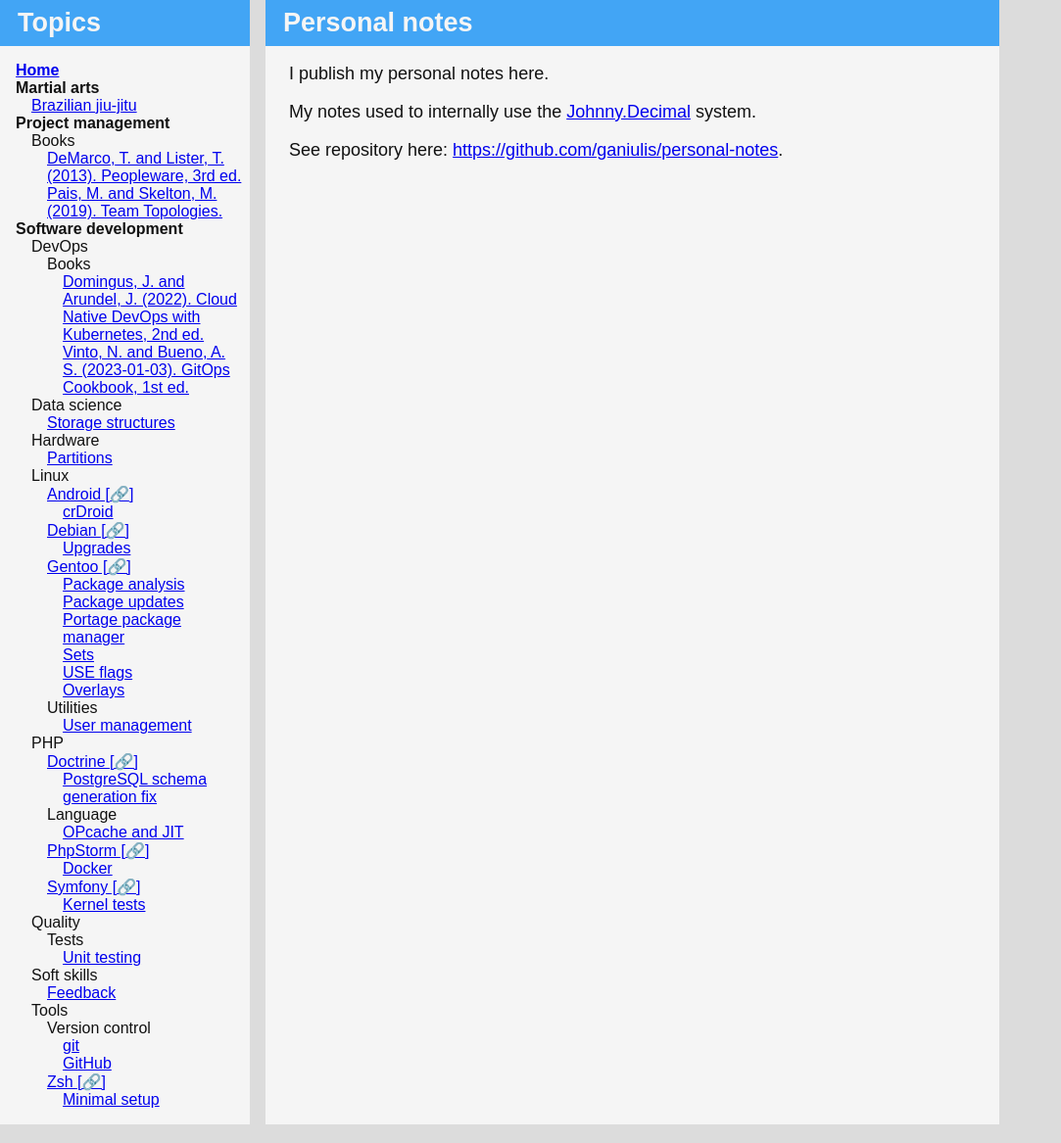
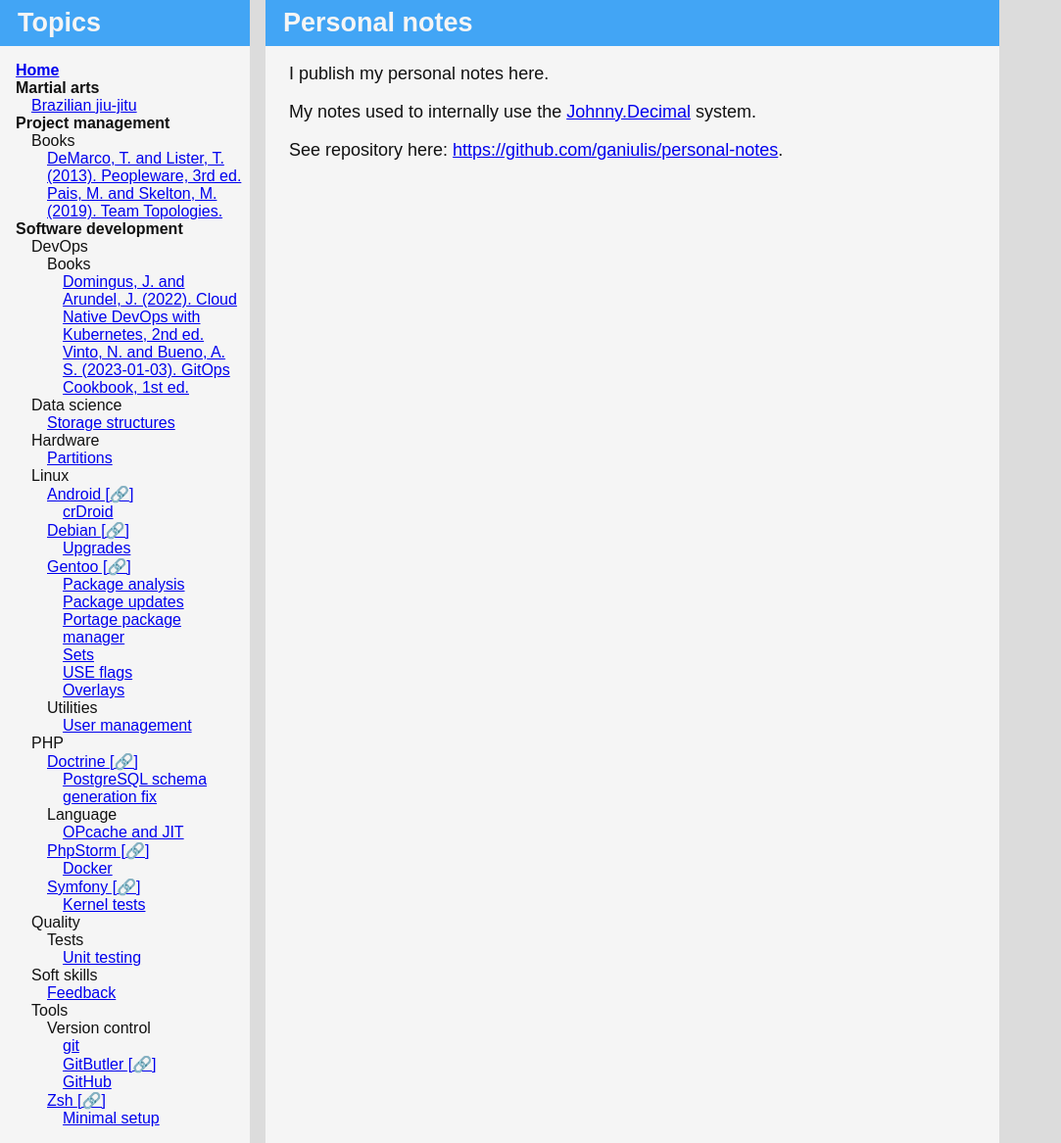
Before and after one commit to ganiulis/personal-notes, a Jekyll site: the page built from index.md, in a window 1280 px wide. Shown: the whole page at 98% size, without its empty margins (0-1083 px from the left). Built offline with Jekyll 4.4.1, drawn with Linux system fonts in a browser that asks for light colours; our own code applies the rules of GitHub Pages for plain Markdown files.

Commit message:
feat: Notes

```diff
--- a/_data/navigation.yaml
+++ b/_data/navigation.yaml
@@ -120,6 +120,8 @@ items:
             items:
               - title: git
                 path: git
+              - title: GitButler
+                website: https://gitbutler.com
               - title: GitHub
                 path: github
           - title: Zsh
--- a/_includes/navigation.html
+++ b/_includes/navigation.html
@@ -5,16 +5,16 @@
   </li>
   {% endif %} {% for item in include.items %}
   <li>
-    {% if item.items %} {% if item.website %}
+    {% if item.website %}
     <a href="{{ item.website }} " target="_blank">{{ item.title }} [🔗]</a>
-    {% else %} {{ item.title }} {% endif %} {% assign items = item.items %} {%
-    assign parent = include.parent | append: '/' | append: item.path %} {%
-    include navigation.html items=items parent=parent %} {% else %}
+    {% elsif item.path and item.items %} {{ item.title }} {% else %}
     <a
       href="{{ site.baseurl }}{{ include.parent | append: '/' | append: item.path }}"
-      >{{ item.title }}
-    </a>
-    {% endif %}
+      >{{ item.title }}</a
+    >
+    {% endif %} {% if item.items %} {% assign items = item.items %} {% assign
+    parent = include.parent | append: '/' | append: item.path %} {% include
+    navigation.html items=items parent=parent %} {% endif %}
   </li>
   {% endfor %}
 </ul>
```
